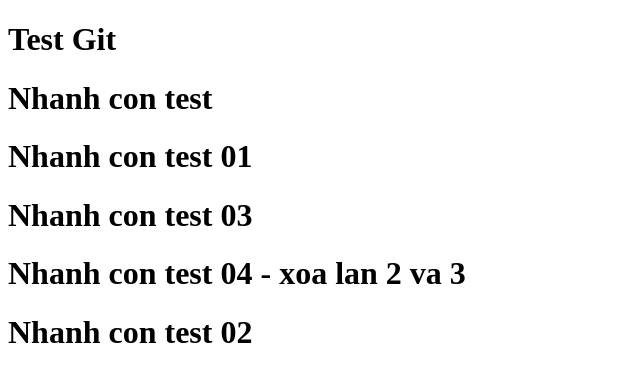
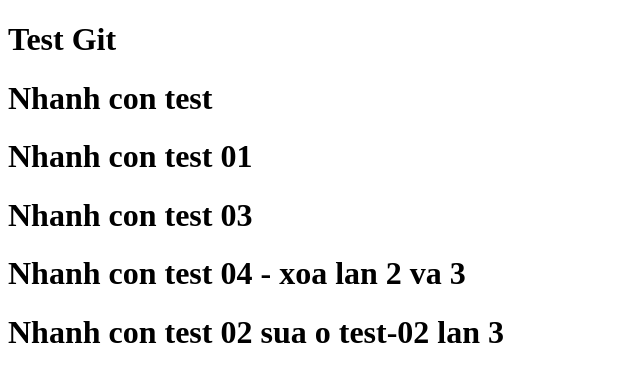
Before and after one commit to mynameishuyhoang/demo, a plain HTML site: page index.html in a window 1280 px wide. Shown: the whole page, without its empty margins (0-640 px from the left). Drawn offline with Linux system fonts and the light colour scheme.

Commit message:
test-02 lan 3

```diff
--- a/index.html
+++ b/index.html
@@ -12,6 +12,6 @@
     <h1>Nhanh con test 01</h1>
     <h1>Nhanh con test 03</h1>
     <h1>Nhanh con test 04 - xoa lan 2 va 3</h1>
-    <h1>Nhanh con test 02</h1>
+    <h1>Nhanh con test 02 sua o test-02 lan 3</h1>
 </body>
 </html>
```
